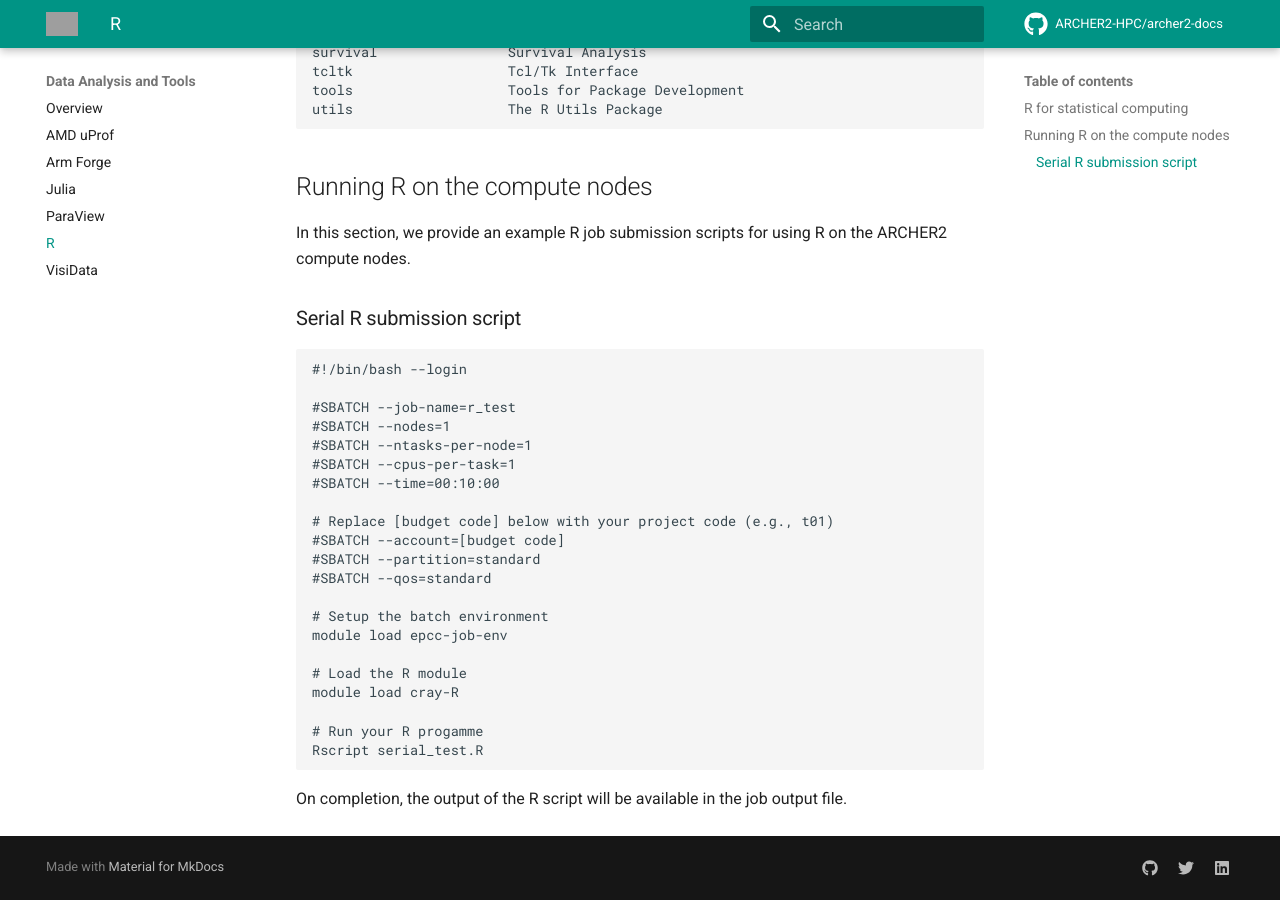
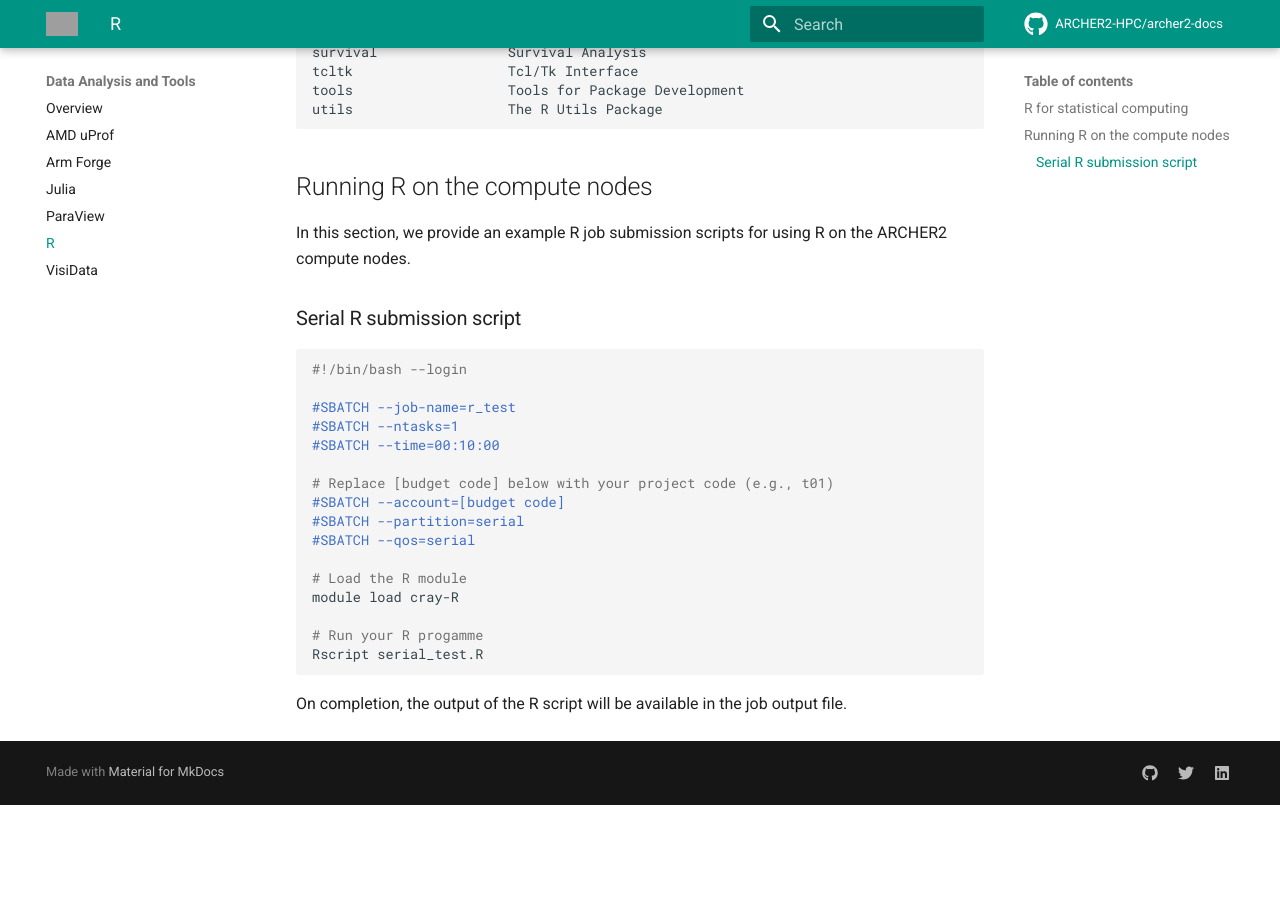
Before and after one commit to ARCHER2-HPC/archer2-docs, an MkDocs documentation site: the page built from docs/data-tools/cray-r.md, in a window 1280 px wide and 900 px high, scrolled down 2435 px. Built offline with MkDocs 1.6.1 and Material for MkDocs 9.7.7, drawn with Linux system fonts in a browser that asks for light colours; comment, search, counter and statistics services are not loaded; after the commit the page ends 3240 px from its top, so only the background shows below that; grey boxes are pictures that could not be loaded.

Commit message:
Updates data tools section for upgraded system

````diff
--- a/docs/data-tools/cray-r.md
+++ b/docs/data-tools/cray-r.md
@@ -124,22 +124,17 @@ using R on the ARCHER2 compute nodes.
 
 ### Serial R submission script
 
-```
+```slurm
 #!/bin/bash --login
 
 #SBATCH --job-name=r_test
-#SBATCH --nodes=1
-#SBATCH --ntasks-per-node=1
-#SBATCH --cpus-per-task=1
+#SBATCH --ntasks=1
 #SBATCH --time=00:10:00
 
 # Replace [budget code] below with your project code (e.g., t01)
 #SBATCH --account=[budget code]
-#SBATCH --partition=standard
-#SBATCH --qos=standard
-
-# Setup the batch environment
-module load epcc-job-env
+#SBATCH --partition=serial
+#SBATCH --qos=serial
 
 # Load the R module
 module load cray-R
````
Also changed, not shown: docs/data-tools/arm-forge.md (+19 -1 lines), docs/data-tools/julia.md (+16 -7 lines), docs/data-tools/paraview.md (+4 -1 lines).
